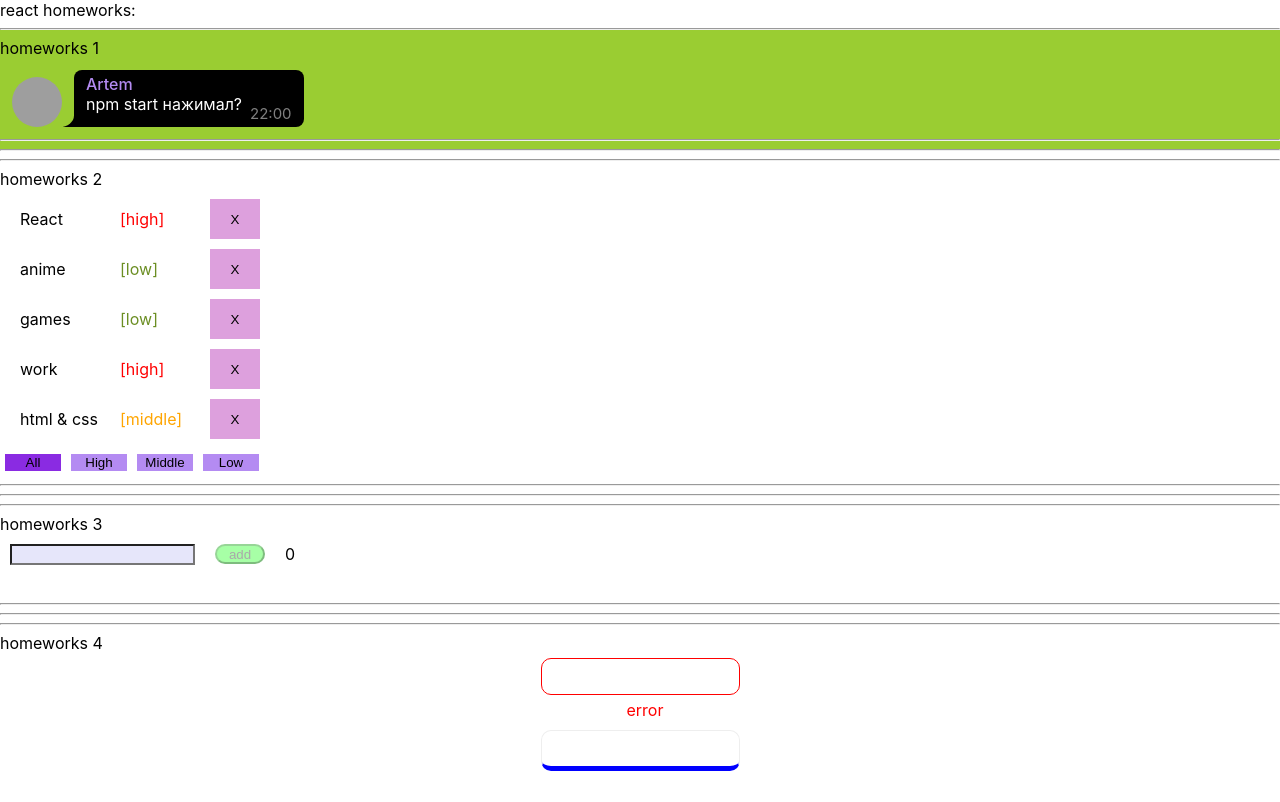
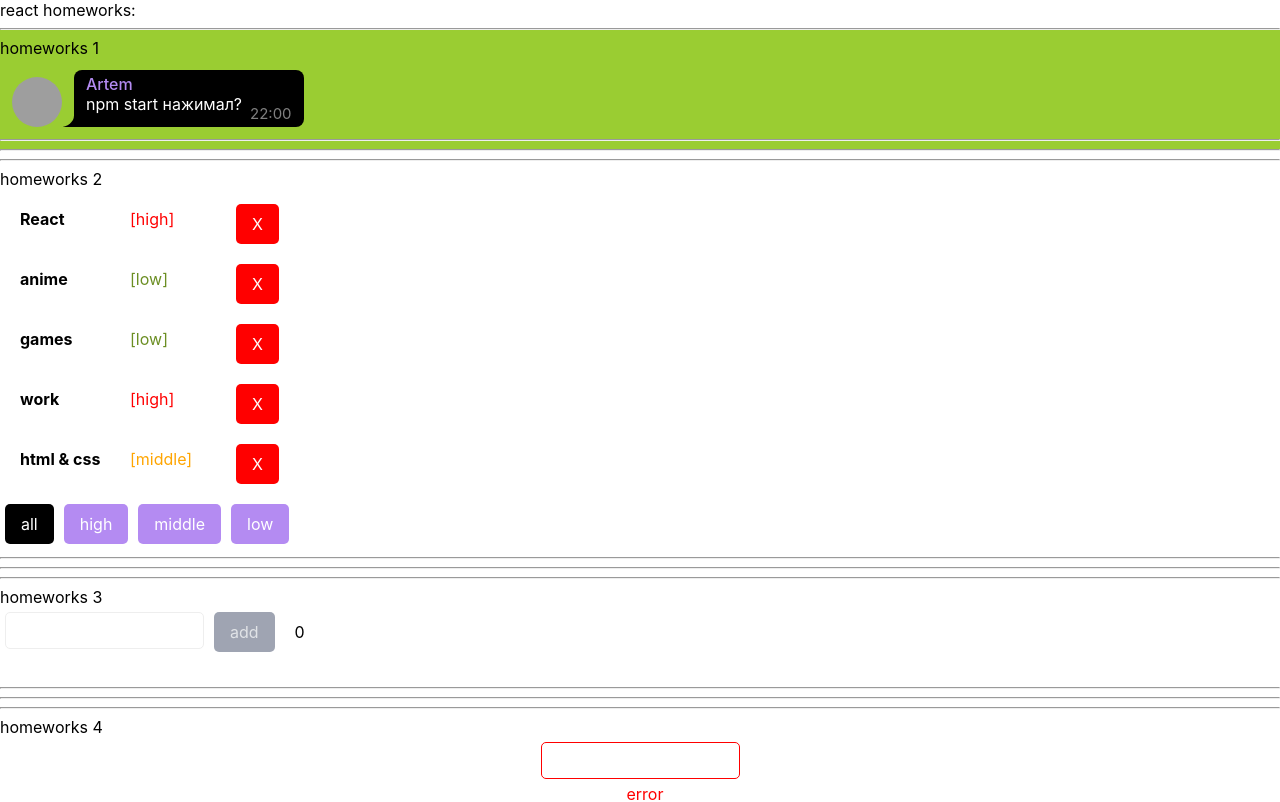
Before and after one commit to AnaKhurs/my-homeworks, a React (Create React App) app: page / in a window 1280 px wide. Shown: the top 802 px of the page. Built offline with nearby package versions, Linux system fonts and the light colour scheme; grey boxes are pictures that could not be loaded.

Commit message:
fix verstka dz2-dz3

```diff
--- a/src/p2-homeworks/h2/Affair.tsx
+++ b/src/p2-homeworks/h2/Affair.tsx
@@ -1,6 +1,7 @@
 import React from 'react'
 import {AffairType} from "./HW2";
 import classes from './Affairs.module.css'
+import SuperButton from "../h4/common/c2-SuperButton/SuperButton";
 
 type AffairPropsType = {
     // key не нужно типизировать
@@ -11,13 +12,21 @@ type AffairPropsType = {
 function Affair(props: AffairPropsType) {
     const deleteCallback = () => props.deleteAffairCallback(props.affair._id)
 
-    const priorityClass = classes.task + ' ' + classes[props.affair.priority]
+    const priorityClass = /*classes.task + ' ' +*/  classes.priority + " " + classes[props.affair.priority]
 
     return (
         <div className={classes.tasksBlock}>
             <div className={classes.task}>{props.affair.name}</div>
             <div className={priorityClass}>[{props.affair.priority}]</div>
-            <button onClick={deleteCallback} className={classes.buttonX}>X</button>
+
+            <SuperButton
+                red // пропсу с булевым значением не обязательно указывать true
+                onClick={deleteCallback}
+            >
+                X {/*// название кнопки попадёт в children*/}
+            </SuperButton>
+
+            {/*<button onClick={deleteCallback} className={classes.buttonX}>X</button>*/}
         </div>
     )
 }
--- a/src/p2-homeworks/h2/Affairs.module.css
+++ b/src/p2-homeworks/h2/Affairs.module.css
@@ -1,10 +1,17 @@
 .tasksBlock {
     display: grid;
-    grid-template-columns: 100px 100px 50px;
+    grid-template-columns: 120px 100px 55px;
     margin:10px;
+    justify-items: center;
 }
 
 .task {
+    margin: 10px;
+    width: 100px;
+    font-weight: bold;
+}
+
+.priority{
     margin: 10px;
     width: 100px;
 }
@@ -22,14 +29,14 @@
 }
 
 .button{
-    margin: 5px;
-    width: 56px;
+/*    margin: 5px;*/
+/*    width: 56px;*/
     background: #b48bf2;
-    border: none;
+/*    border: none;*/
 }
 
 .active{
-    background: blueviolet;
+    background: black;
 }
 
 .buttonX{
--- a/src/p2-homeworks/h2/Affairs.tsx
+++ b/src/p2-homeworks/h2/Affairs.tsx
@@ -2,6 +2,7 @@ import React from 'react'
 import Affair from './Affair'
 import {AffairType, FilterType} from './HW2'
 import classes from './Affairs.module.css'
+import SuperButton from "../h4/common/c2-SuperButton/SuperButton";
 
 type AffairsPropsType = {
     data: Array<AffairType>
@@ -44,10 +45,40 @@ function Affairs(props: AffairsPropsType) {
 
             {mappedAffairs}
 
-            <button onClick={setAll} className={cnAll}>All</button>
+            <SuperButton
+                onClick={setAll}
+                className={cnAll}
+            >
+                all {/*// название кнопки попадёт в children*/}
+            </SuperButton>
+            <SuperButton
+                onClick={setHigh}
+                className={cnHigh}
+            >
+                high {/*// название кнопки попадёт в children*/}
+            </SuperButton>
+            <SuperButton
+                onClick={setMiddle}
+                className={cnMiddle}
+            >
+                middle {/*// название кнопки попадёт в children*/}
+            </SuperButton>
+            <SuperButton
+                onClick={setLow}
+                className={cnLow}
+            >
+                low {/*// название кнопки попадёт в children*/}
+            </SuperButton>
+
+
+
+
+
+
+{/*            <button onClick={setAll} className={cnAll}>All</button>
             <button onClick={setHigh} className={cnHigh}>High</button>
             <button onClick={setMiddle} className={cnMiddle}>Middle</button>
-            <button onClick={setLow} className={cnLow}>Low</button>
+            <button onClick={setLow} className={cnLow}>Low</button>*/}
         </div>
     )
 }
--- a/src/p2-homeworks/h3/Greeting.module.css
+++ b/src/p2-homeworks/h3/Greeting.module.css
@@ -23,16 +23,16 @@
 .errorInput {
     border: 2px solid red;
     margin: 10px;
-    background-color: lavenderblush;
+    background-color: lightpink;
     outline: none;
 }
 
 
 .button {
-    margin: 10px;
+/*    margin: 10px;
     border-radius: 20px;
     width: 50px;
-    height: 20px;
+    height: 20px;*/
     background: #a7ffa6;
     transform: scale(1);
     box-shadow: 0 0 5px 5px rgba(34, 60, 80, 0.2);
@@ -43,6 +43,7 @@
     transform: scale(1.2);
     box-shadow: 0 0 15px 7px rgba(34, 60, 80, 0.2);
     transition: box-shadow 0.5s, transform 0.5s;
+    background: #3ede6c;
 }
 
 .button:focus {
@@ -54,10 +55,14 @@
 }
 
 .button:disabled {
-    color: darkgray;
+/*    color: darkgray;*/
     box-shadow: none;
 }
 
 .totalUsers {
-    margin: 10px;
+    margin: 15px;
 }
+
+.spanClass{
+    display: block;
+}
--- a/src/p2-homeworks/h3/Greeting.tsx
+++ b/src/p2-homeworks/h3/Greeting.tsx
@@ -1,5 +1,7 @@
 import React, {ChangeEvent, KeyboardEvent} from 'react'
 import s from './Greeting.module.css'
+import SuperInputText from "../h4/common/c1-SuperInputText/SuperInputText";
+import SuperButton from "../h4/common/c2-SuperButton/SuperButton";
 
 type GreetingPropsType = {
     name: string
@@ -19,16 +21,40 @@ const Greeting: React.FC<GreetingPropsType> = (
     return (
         <div className={s.greeting}>
             <div>
-                <input
+
+
+
+
+
+                <SuperInputText  value={name}
+                                 onChange={setNameCallback}
+                                 className={inputClass}
+                                 onKeyPress={onEnter}
+                                 onBlur={setNameCallback}
+                                 error={error}
+                                 spanClassName={s.spanClass}
+                />
+         {/*       <input
                     value={name}
                     onChange={setNameCallback}
                     className={inputClass}
                     onKeyPress={onEnter}
                     onBlur={setNameCallback}
-                />
-                <div className={s.errorMessage}>{error}</div>
+                />*/}
+             {/*   <div className={s.errorMessage}>{error}</div>*/}
             </div>
-            <button className={s.button} onClick={addUser} disabled={!name}>add</button>
+
+            <SuperButton
+                onClick={addUser}
+                disabled={!name}
+                className={s.button}
+            >
+                add {/*// название кнопки попадёт в children*/}
+            </SuperButton>
+
+
+
+           {/* <button className={s.button} onClick={addUser} disabled={!name}>add</button>*/}
             <div className={s.totalUsers}>{totalUsers}</div>
         </div>
     )
--- a/src/p2-homeworks/h4/HW4.tsx
+++ b/src/p2-homeworks/h4/HW4.tsx
@@ -30,6 +30,7 @@ function HW4() {
                     onChangeText={setText}
                     onEnter={showAlert}
                     error={error}
+                    /*className={s.blue}*/
                     // spanClassName={s.testSpanError}
                 />
 
--- a/src/p2-homeworks/h4/common/c1-SuperInputText/SuperInputText.module.css
+++ b/src/p2-homeworks/h4/common/c1-SuperInputText/SuperInputText.module.css
@@ -2,7 +2,7 @@
     padding: 10px;
     margin: 5px;
     background: white;
-    border-radius:10px;
+    border-radius:5px;
     transition: .3s border-color;
     outline: none;
 }
--- a/src/p2-homeworks/h4/common/c2-SuperButton/SuperButton.module.css
+++ b/src/p2-homeworks/h4/common/c2-SuperButton/SuperButton.module.css
@@ -6,10 +6,11 @@
     border-radius: 5px;
     color: #fff;
     padding: 8px 16px;
-    min-width: 100px;
+    min-width: 40px;
     font-family: inherit;
     font-size: 1rem;
     cursor: pointer;
+    height: 40px;
 }
 
 .default {
--- a/src/p2-homeworks/h4/common/c2-SuperButton/SuperButton.tsx
+++ b/src/p2-homeworks/h4/common/c2-SuperButton/SuperButton.tsx
@@ -14,7 +14,7 @@ const SuperButton: React.FC<SuperButtonPropsType> = (
         ...restProps// все остальные пропсы попадут в объект restProps, там же будет children
     }
 ) => {
-    const finalClassName = ` ${s.button} ${red ? s.red : s.default} ${className}`
+    const finalClassName = `${s.button} ${red ? s.red : ""} ${className ? className : s.default}`
 
     return (
         <button
```
